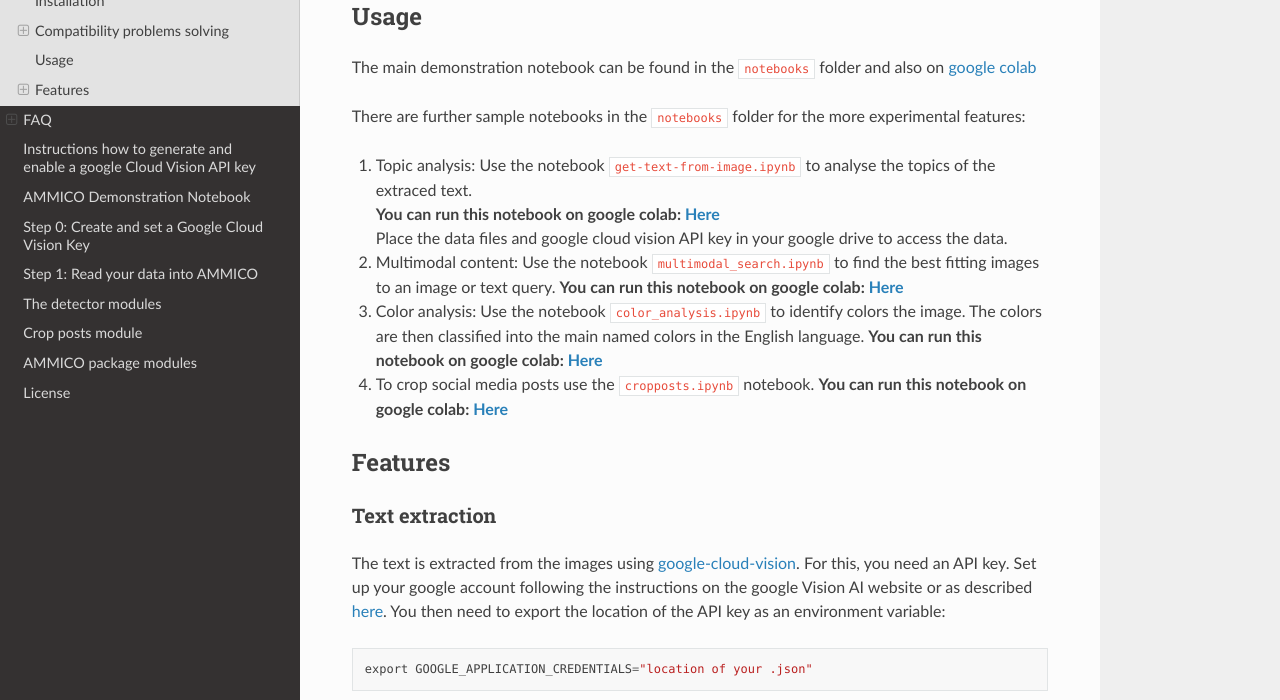
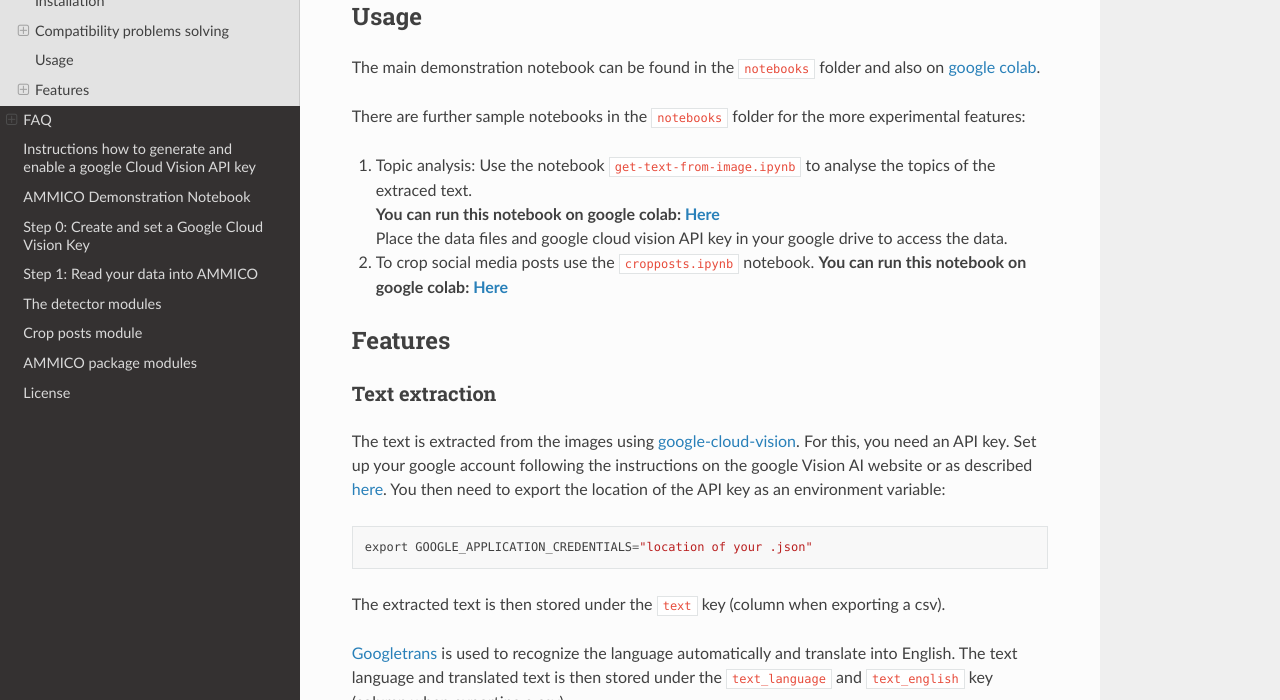
Before and after one commit to ssciwr/AMMICO, a Sphinx documentation site: the page built from docs/source/readme_link.md, in a window 1280 px wide and 900 px high, scrolled down 3037 px, cut to the strip 200-900 px from the top of the window. Built offline with Sphinx 7.4.7 and the Read the Docs theme 2.0.0, drawn with Linux system fonts in a browser that asks for light colours.

Commit message:
more changes to doc (#188)
* more changes to doc

* write output after each detector

```diff
--- a/README.md
+++ b/README.md
@@ -104,16 +104,12 @@ Be careful, it requires around 7 GB of disk space.
 
 ## Usage
 
-The main demonstration notebook can be found in the `notebooks` folder and also on [google colab](https://colab.research.google.com/github/ssciwr/ammico/blob/main/ammico/notebooks/DemoNotebook_ammico.ipynb)
+The main demonstration notebook can be found in the `notebooks` folder and also on [google colab](https://colab.research.google.com/github/ssciwr/ammico/blob/main/ammico/notebooks/DemoNotebook_ammico.ipynb).
 
 There are further sample notebooks in the `notebooks` folder for the more experimental features:
 1. Topic analysis: Use the notebook `get-text-from-image.ipynb` to analyse the topics of the extraced text.\
 **You can run this notebook on google colab: [Here](https://colab.research.google.com/github/ssciwr/ammico/blob/main/ammico/notebooks/get-text-from-image.ipynb)**
 Place the data files and google cloud vision API key in your google drive to access the data.
-1. Multimodal content: Use the notebook `multimodal_search.ipynb` to find the best fitting images to an image or text query.
-**You can run this notebook on google colab: [Here](https://colab.research.google.com/github/ssciwr/ammico/blob/main/ammico/notebooks/multimodal_search.ipynb)**
-1. Color analysis: Use the notebook `color_analysis.ipynb` to identify colors the image. The colors are then classified into the main named colors in the English language.
-**You can run this notebook on google colab: [Here](https://colab.research.google.com/github/ssciwr/ammico/blob/main/ammico/notebooks/colors_analysis.ipynb)**
 1. To crop social media posts use the `cropposts.ipynb` notebook.
 **You can run this notebook on google colab: [Here](https://colab.research.google.com/github/ssciwr/ammico/blob/main/ammico/notebooks/cropposts.ipynb)**
 
```
Also changed, not shown: docs/source/set_up_credentials.md (+1 -0 lines), docs/source/notebooks/DemoNotebook_ammico.ipynb, 1 other file.
